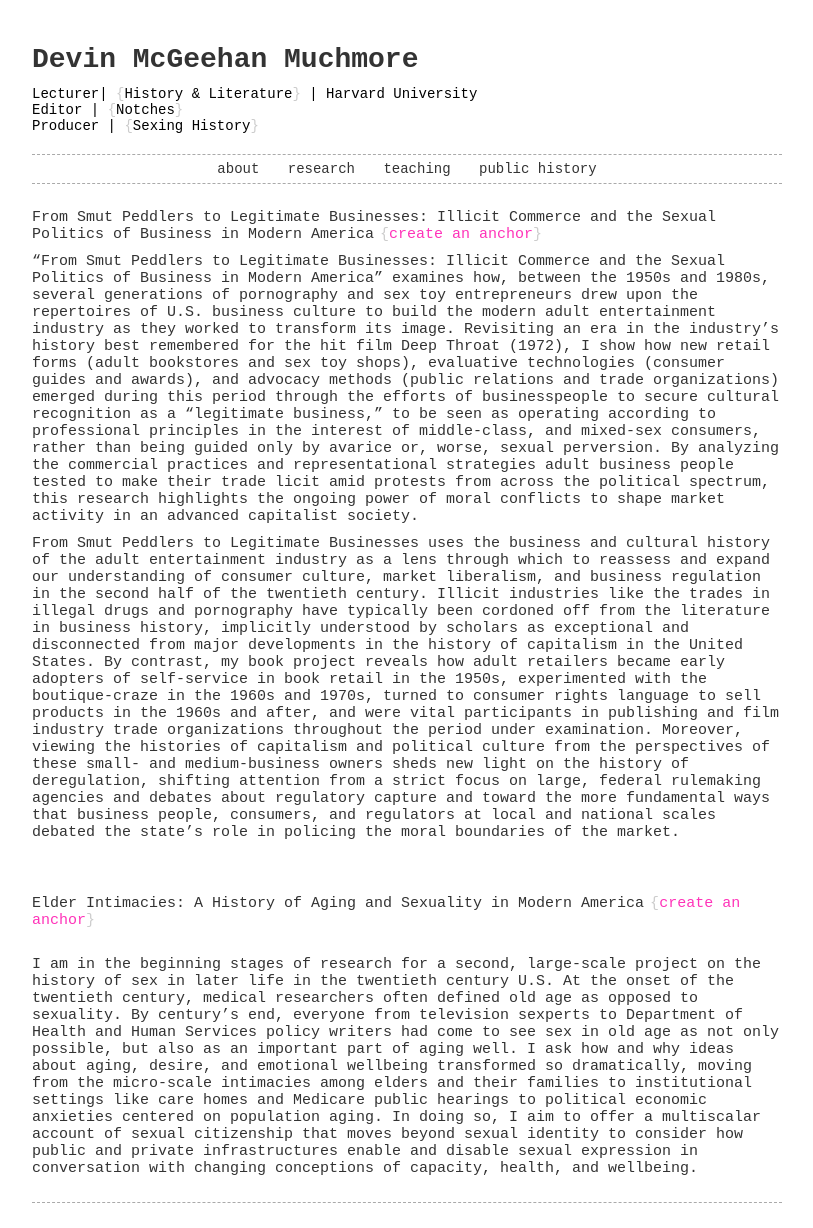
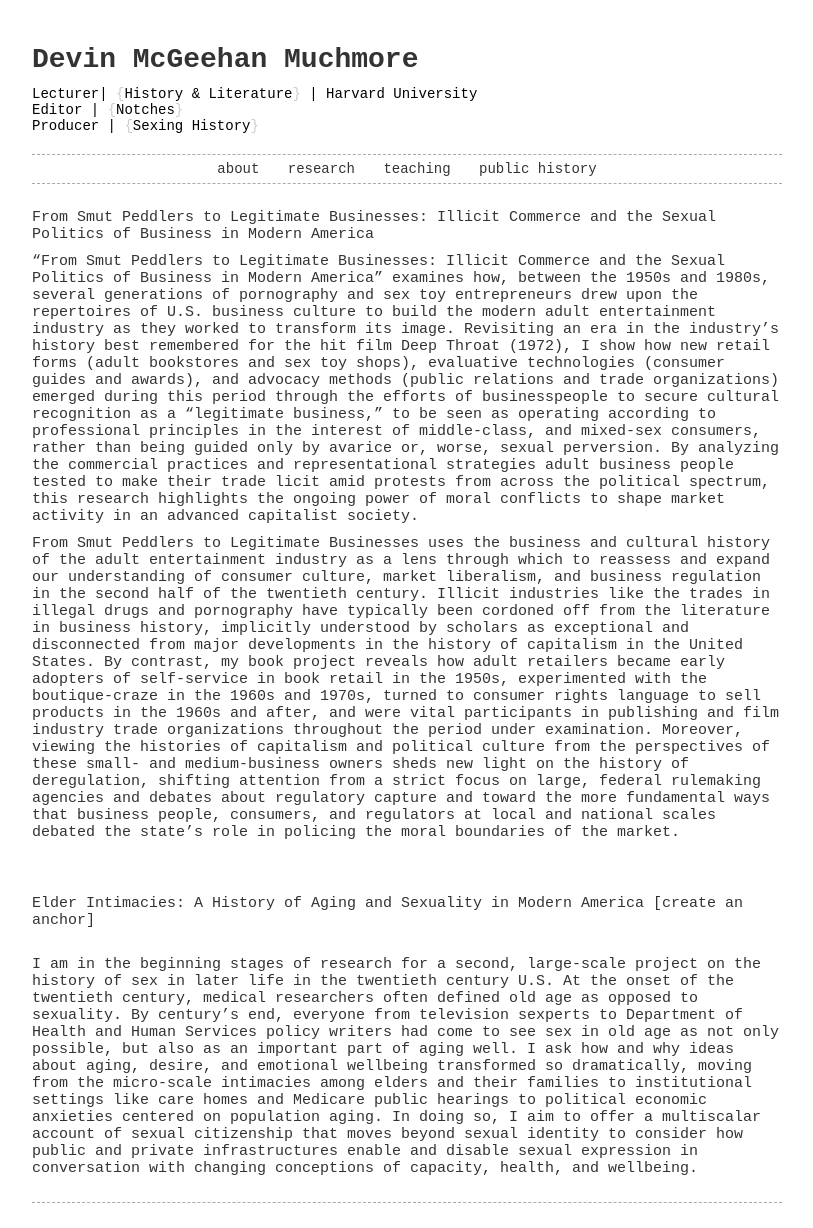
Before and after one commit to devintmm/devintmm.github.io, a Jekyll site: the page built from research.md, in a window 1280 px wide. Shown: the whole page, without its empty margins (233-1046 px from the left). Built offline with Jekyll 4.4.1, drawn with Linux system fonts in a browser that asks for light colours.

Commit message:
Update research.md

```diff
--- a/research.md
+++ b/research.md
@@ -2,7 +2,7 @@
 layout: content
 permalink: /research
 ---
-From Smut Peddlers to Legitimate Businesses: Illicit Commerce and the Sexual Politics of Business in Modern America [create an anchor](#smutpeddlers)
+From Smut Peddlers to Legitimate Businesses: Illicit Commerce and the Sexual Politics of Business in Modern America
 <br>
 
 "From Smut Peddlers to Legitimate Businesses: Illicit Commerce and the Sexual Politics of Business in Modern America" examines how, between the 1950s and 1980s, several generations of pornography and sex toy entrepreneurs drew upon the repertoires of U.S. business culture to build the modern adult entertainment industry as they worked to transform its image. Revisiting an era in the industry’s history best remembered for the hit film Deep Throat (1972), I show how new retail forms (adult bookstores and sex toy shops), evaluative technologies (consumer guides and awards), and advocacy methods (public relations and trade organizations) emerged during this period through the efforts of businesspeople to secure cultural recognition as a “legitimate business,” to be seen as operating according to professional principles in the interest of middle-class, and mixed-sex consumers, rather than being guided only by avarice or, worse, sexual perversion. By analyzing the commercial practices and representational strategies adult business people tested to make their trade licit amid protests from across the political spectrum, this research highlights the ongoing power of moral conflicts to shape market activity in an advanced capitalist society.
@@ -12,7 +12,7 @@ From Smut Peddlers to Legitimate Businesses uses the business and cultural histo
 <br>
 <br>
 
-Elder Intimacies: A History of Aging and Sexuality in Modern America [create an anchor](#elderintimacies)
+Elder Intimacies: A History of Aging and Sexuality in Modern America [create an anchor]
 
 <br>
 I am in the beginning stages of research for a second, large-scale project on the history of sex in later life in the twentieth century U.S. At the onset of the twentieth century, medical researchers often defined old age as opposed to sexuality. By century’s end, everyone from television sexperts to Department of Health and Human Services policy writers had come to see sex in old age as not only possible, but also as an important part of aging well. I ask how and why ideas about aging, desire, and emotional wellbeing transformed so dramatically, moving from the micro-scale intimacies among elders and their families to institutional settings like care homes and Medicare public hearings to political economic anxieties centered on population aging. In doing so, I aim to offer a multiscalar account of sexual citizenship that moves beyond sexual identity to consider how public and private infrastructures enable and disable sexual expression in conversation with changing conceptions of capacity, health, and wellbeing.
```
